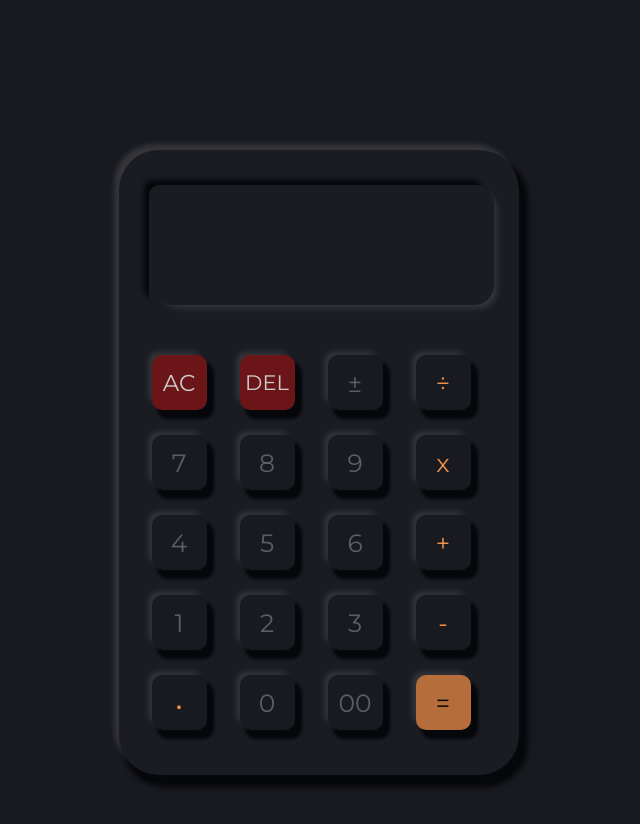
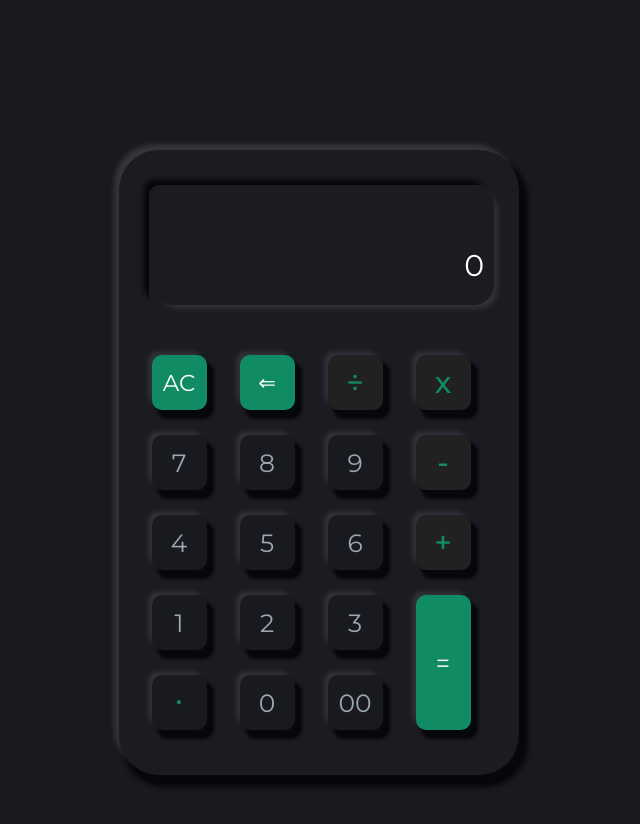
Before and after one commit to ebokes/react-calculator-app, a React (Vite) app: page / in a window 1280 px wide. Shown: the top 824 px of the page, without its empty margins (321-961 px from the left). Built offline with nearby package versions, Linux system fonts and the light colour scheme.

Commit message:
refactor: refactor code and app layout

```diff
--- a/src/components/Calculator.jsx
+++ b/src/components/Calculator.jsx
@@ -87,20 +87,23 @@ const Calculator = () => {
           <Previous>
             {previous} {operations}
           </Previous>
-          <Current>{current}</Current>
+          <Current>{current === "" && previous === "" ? "0" : current}</Current>
         </Screen>
         <Keypad>
-          <Button gridSpan={1} clear onClick={clearScreenHandler}>
+          <Button clear onClick={clearScreenHandler}>
             AC
           </Button>
           <Button onClick={deleteDigitHandler} del>
-            DEL
+            ⇐
           </Button>
-          <Button data={"-"} onClick={appendValueHandler}>
-            ±
-          </Button>
+          {/* <Button data={"0.01"} operation onClick={appendValueHandler}>
+            %
+          </Button> */}
           <Button data={"÷"} onClick={chooseOperationHandler} operation>
             ÷
+          </Button>
+          <Button data={"x"} operation onClick={chooseOperationHandler}>
+            x
           </Button>
           <Button data={7} onClick={appendValueHandler}>
             7
@@ -109,11 +112,10 @@ const Calculator = () => {
             8
           </Button>
           <Button data={9} onClick={appendValueHandler}>
-            {" "}
             9
           </Button>
-          <Button data={"x"} operation onClick={chooseOperationHandler}>
-            x
+          <Button data={"-"} operation onClick={chooseOperationHandler}>
+            -
           </Button>
           <Button data={4} onClick={appendValueHandler}>
             4
@@ -136,8 +138,8 @@ const Calculator = () => {
           <Button data={3} onClick={appendValueHandler}>
             3
           </Button>
-          <Button data={"-"} operation onClick={chooseOperationHandler}>
-            -
+          <Button equals onClick={equalHandler}>
+            =
           </Button>
           <Button data={"."} onClick={appendValueHandler} decimal>
             .
@@ -149,9 +151,6 @@ const Calculator = () => {
           <Button data={"00"} onClick={appendValueHandler}>
             00
           </Button>
-          <Button equals onClick={equalHandler}>
-            =
-          </Button>
         </Keypad>
       </Container>
     </Wrapper>
--- a/src/components/calculatorStyle.jsx
+++ b/src/components/calculatorStyle.jsx
@@ -28,7 +28,7 @@ export const Screen = styled.div`
   display: flex;
   justify-content: space-around;
   flex-direction: column;
-  padding: 5px;
+  padding: 0 5px;
   box-shadow: -0.6rem -0.6rem 0.5rem -0.1rem #06070b;
   border-radius: 1rem;
   word-wrap: break-word;
@@ -55,7 +55,7 @@ export const Keypad = styled.div`
   grid-template-columns: repeat(4, 8rem);
   grid-template-rows: repeat(5, 8rem);
   column-gap: 0.8rem;
-  width: 100%;
+  /* width: 40rem; */
 `;
 
 export const Previous = styled.div`
@@ -76,7 +76,7 @@ export const Button = styled.button`
   cursor: pointer;
   border: none;
   background-color: #191a1f;
-  color: #586063;
+  color: #9aa9ae;
   box-shadow: 0.6rem 0.8rem 0.3rem 0.1rem #06070b;
   position: relative;
   position: relative;
@@ -108,12 +108,43 @@ export const Button = styled.button`
     transform: translate(-0.1rem, -0.1rem);
   }
 
-  ${({ operation }) => operation && `color:#ec904c;`};
+  ${({ operation }) =>
+    operation &&
+    `
+    color:#108b64;
+    background-color:#212121;
+    font-size: 3rem;
+    font-weight: 500;`}
+
   ${({ del }) =>
-    del && `background-color:#bd0f0f7e; font-size: 2.1rem; color:#ccc;`};
-  ${({ equals }) => equals && `background-color:#b46d3b;color:#000;`};
+    del &&
+    `
+    font-size: 2.1rem;
+    background-color:#108b64;
+    color:#fff; `};
+
+  ${({ equals }) =>
+    equals &&
+    `
+    background-color:#108b64;
+    color:#fff;
+    grid-row: 4/ span 2;
+    grid-column: 4;
+    height: 13.5rem;
+    `};
+
   ${({ clear }) =>
-    clear && `background-color:#bd0f0f7e; font-size: 2.3rem; color:#ccc;`};
+    clear &&
+    `
+    font-size: 2.3rem;
+    background-color:#108b64;
+    color:#fff;`};
+
   ${({ decimal }) =>
-    decimal && `font-size: 3.5rem;color:#ec904c;padding-bottom: 3rem;`};
+    decimal &&
+    `font-size: 3.5rem;
+    color:#108b64;
+    padding-bottom: 3rem;
+    font-size: 3rem;
+    font-weight: 500;`};
 `;
```
